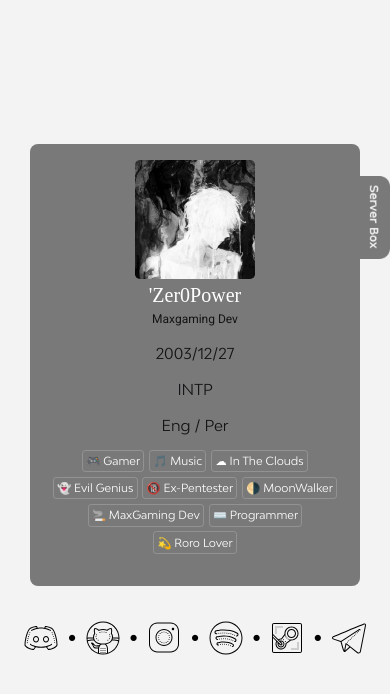
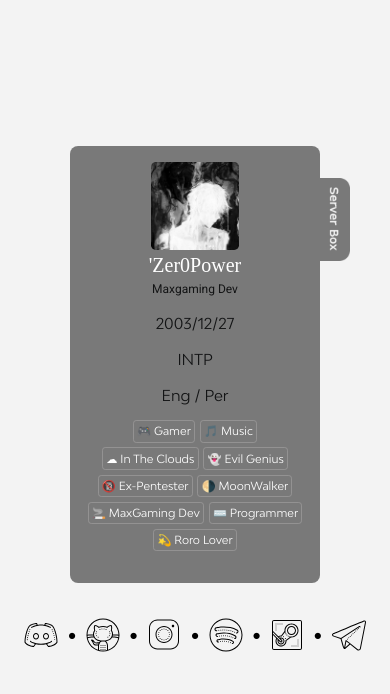
Before and after one commit to Saman-Safaei/0power, a Vue app: page / in a window 390 px wide. Shown: the top 694 px of the page. Built offline with nearby package versions, Linux system fonts and the light colour scheme; a web font is replaced by a local one.

Commit message:
add resposivibility for mobile devices

```diff
--- a/src/components/BioBox.vue
+++ b/src/components/BioBox.vue
@@ -43,9 +43,13 @@ function toggle() {
   background: $boxes-color;
   padding: 1rem;
   border-radius: 0.5rem;
-  width: $boxes-width;
+  width: 250px;
   color: white;
   position: relative;
+
+  @media screen and (min-width: $md) {
+    width: $boxes-width;
+  }
 
   .bio-box__pfp {
     display: block;
--- a/src/components/ServerBox.vue
+++ b/src/components/ServerBox.vue
@@ -55,11 +55,16 @@ function toggle() {
 
 .server-box {
   background: $boxes-color;
-  width: $boxes-width;
+  width: 250px;
   border-radius: 0.5rem;
   padding: 1rem;
   position: relative;
   margin: 0.8rem 0;
+
+
+  @media screen and (min-width: $md) {
+    width: $boxes-width;
+  }
 
   .server-box__toggle {
     position: absolute;
```
